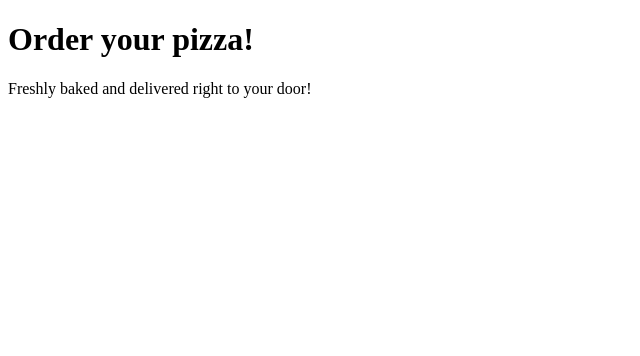
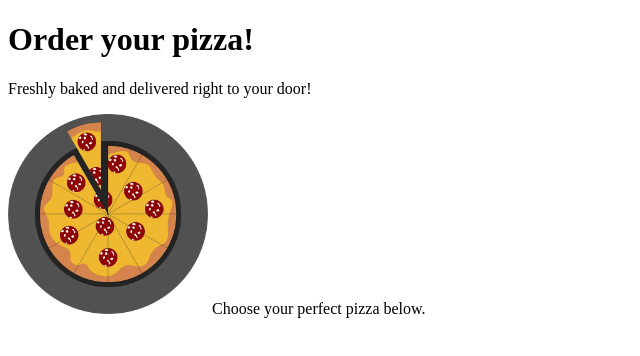
Before and after one commit to Whospust/Assignment-1, a plain HTML site: page index.html in a window 1280 px wide. Shown: the whole page, without its empty margins (0-640 px from the left). Drawn offline with Linux system fonts and the light colour scheme.

Commit message:
Forgot to change index.html file as well

```diff
--- a/index.html
+++ b/index.html
@@ -10,5 +10,14 @@
         <h1>Order your pizza!</h1>
         <p>Freshly baked and delivered right to your door!</p>
     </header>
+
+    <main>
+
+        <p>
+            <img src="img/pizza.png" alt="A delicious cheese pizza" width=200 height=200 />
+            Choose your perfect pizza below.
+        </p>
+
+    </main>
 </body>
 </html>
```
